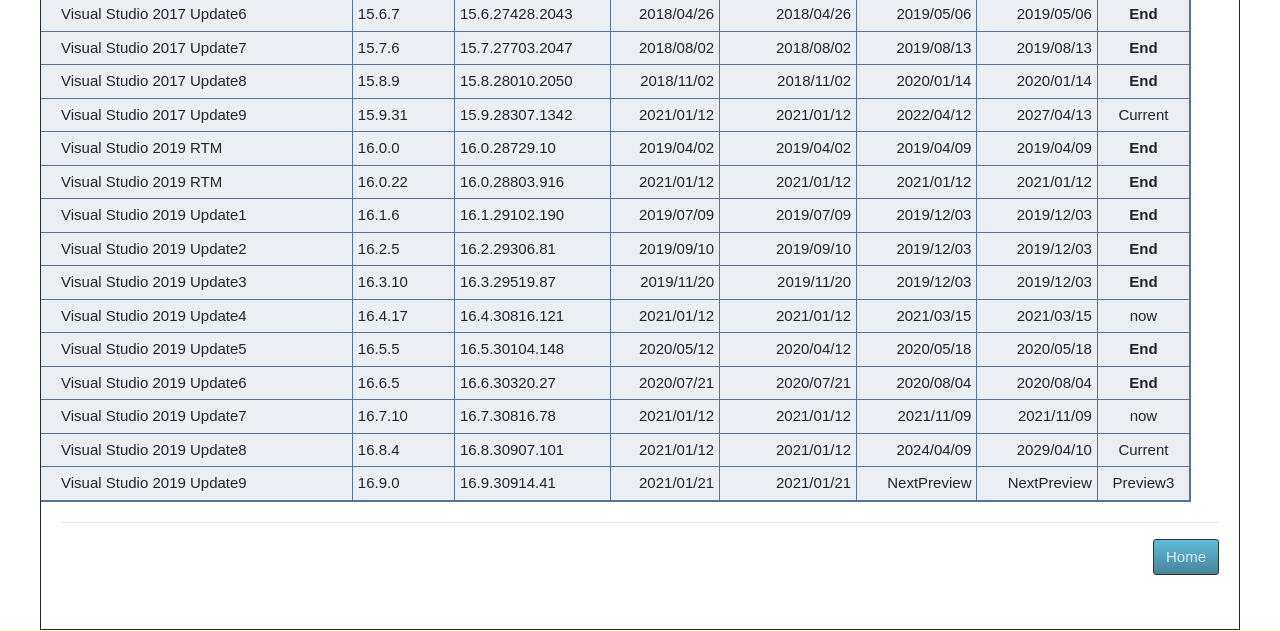
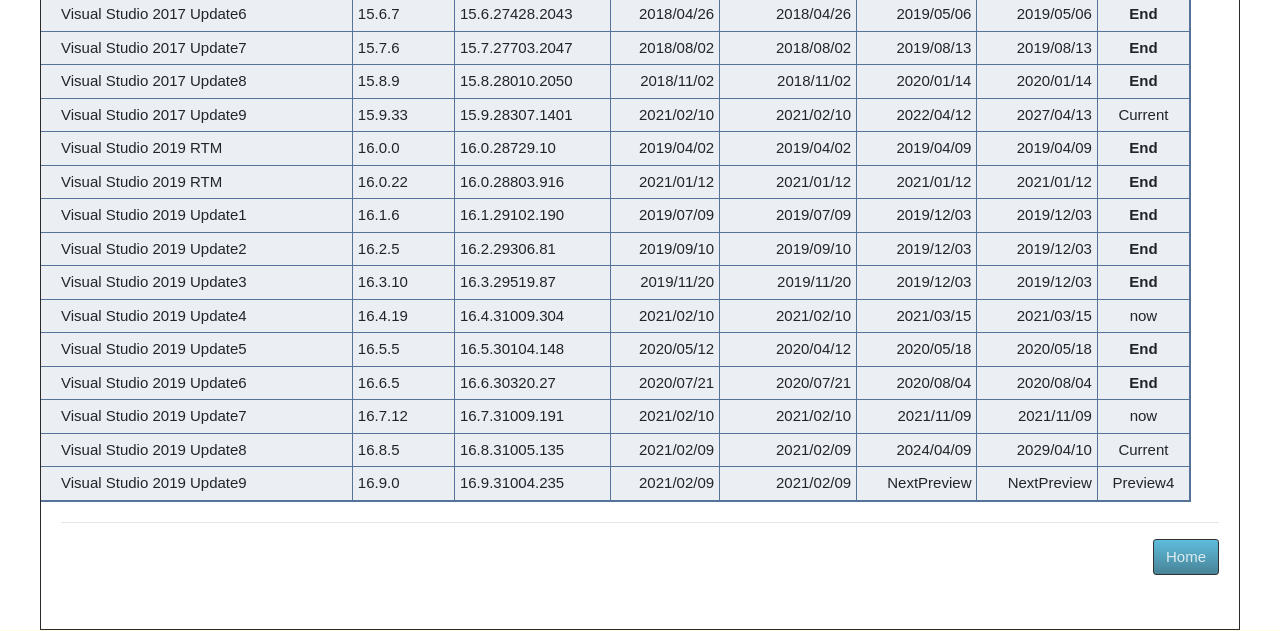
Before and after one commit to fuchu-pheasant01/fuchu-pheasant01.github.io, a Jekyll site: the page built from Contents/DotNet/VisualStudioSupport.md, in a window 1280 px wide and 900 px high, scrolled down 2627 px. Shown: the part 154-785 px from the top of the window. Built offline with Jekyll 4.4.1, drawn with Linux system fonts in a browser that asks for light colours; emoji names are drawn with the system emoji font; some of the changed text lies outside the part shown.

Commit message:
Win210213

```diff
--- a/Contents/DotNet/VisualStudioSupport.md
+++ b/Contents/DotNet/VisualStudioSupport.md
@@ -3,7 +3,7 @@ layout: default
 title: ":newspaper: サポート表"
 description: ":paperclip: Microsoft Visual Studio サポート表"
 date: "2020/05/17"
-lastmod: "2021/01/23"
+lastmod: "2021/02/13"
 ---
 
 ## 0. はじめに
@@ -93,17 +93,17 @@ Community Editionやサービスベースラインバージョン以外のバー
 | Visual Studio 2017 Update6                  | 15.6.7  | 15.6.27428.2043 | 2018/04/26 |      2018/04/26 |         2019/05/06 |   2019/05/06 |   **End**  |
 | Visual Studio 2017 Update7                  | 15.7.6  | 15.7.27703.2047 | 2018/08/02 |      2018/08/02 |         2019/08/13 |   2019/08/13 |   **End**  |
 | Visual Studio 2017 Update8                  | 15.8.9  | 15.8.28010.2050 | 2018/11/02 |      2018/11/02 |         2020/01/14 |   2020/01/14 |   **End**  |
-| Visual Studio 2017 Update9                  | 15.9.31 | 15.9.28307.1342 | 2021/01/12 |      2021/01/12 |         2022/04/12 |   2027/04/13 |   Current  |
+| Visual Studio 2017 Update9                  | 15.9.33 | 15.9.28307.1401 | 2021/02/10 |      2021/02/10 |         2022/04/12 |   2027/04/13 |   Current  |
 | Visual Studio 2019 RTM                      | 16.0.0  | 16.0.28729.10   | 2019/04/02 |      2019/04/02 |         2019/04/09 |   2019/04/09 |   **End**  |
 | Visual Studio 2019 RTM                      | 16.0.22 | 16.0.28803.916  | 2021/01/12 |      2021/01/12 |         2021/01/12 |   2021/01/12 |   **End**  |
 | Visual Studio 2019 Update1                  | 16.1.6  | 16.1.29102.190  | 2019/07/09 |      2019/07/09 |         2019/12/03 |   2019/12/03 |   **End**  |
 | Visual Studio 2019 Update2                  | 16.2.5  | 16.2.29306.81   | 2019/09/10 |      2019/09/10 |         2019/12/03 |   2019/12/03 |   **End**  |
 | Visual Studio 2019 Update3                  | 16.3.10 | 16.3.29519.87   | 2019/11/20 |      2019/11/20 |         2019/12/03 |   2019/12/03 |   **End**  |
-| Visual Studio 2019 Update4                  | 16.4.17 | 16.4.30816.121  | 2021/01/12 |      2021/01/12 |         2021/03/15 |   2021/03/15 |     now    |
+| Visual Studio 2019 Update4                  | 16.4.19 | 16.4.31009.304  | 2021/02/10 |      2021/02/10 |         2021/03/15 |   2021/03/15 |     now    |
 | Visual Studio 2019 Update5                  | 16.5.5  | 16.5.30104.148  | 2020/05/12 |      2020/04/12 |         2020/05/18 |   2020/05/18 |   **End**  |
 | Visual Studio 2019 Update6                  | 16.6.5  | 16.6.30320.27   | 2020/07/21 |      2020/07/21 |         2020/08/04 |   2020/08/04 |   **End**  |
-| Visual Studio 2019 Update7                  | 16.7.10 | 16.7.30816.78   | 2021/01/12 |      2021/01/12 |         2021/11/09 |   2021/11/09 |     now    |
-| Visual Studio 2019 Update8                  | 16.8.4  | 16.8.30907.101  | 2021/01/12 |      2021/01/12 |         2024/04/09 |   2029/04/10 |   Current  |
-| Visual Studio 2019 Update9                  | 16.9.0  | 16.9.30914.41   | 2021/01/21 |      2021/01/21 |        NextPreview |  NextPreview |  Preview3  |
+| Visual Studio 2019 Update7                  | 16.7.12 | 16.7.31009.191  | 2021/02/10 |      2021/02/10 |         2021/11/09 |   2021/11/09 |     now    |
+| Visual Studio 2019 Update8                  | 16.8.5  | 16.8.31005.135  | 2021/02/09 |      2021/02/09 |         2024/04/09 |   2029/04/10 |   Current  |
+| Visual Studio 2019 Update9                  | 16.9.0  | 16.9.31004.235  | 2021/02/09 |      2021/02/09 |        NextPreview |  NextPreview |  Preview4  |
 
 * * *
```
Also changed, not shown: Contents/DotNet/DotNetSupport.md (+6 -6 lines), Contents/SqlServer/SqlServerSupport.md (+3 -3 lines).
